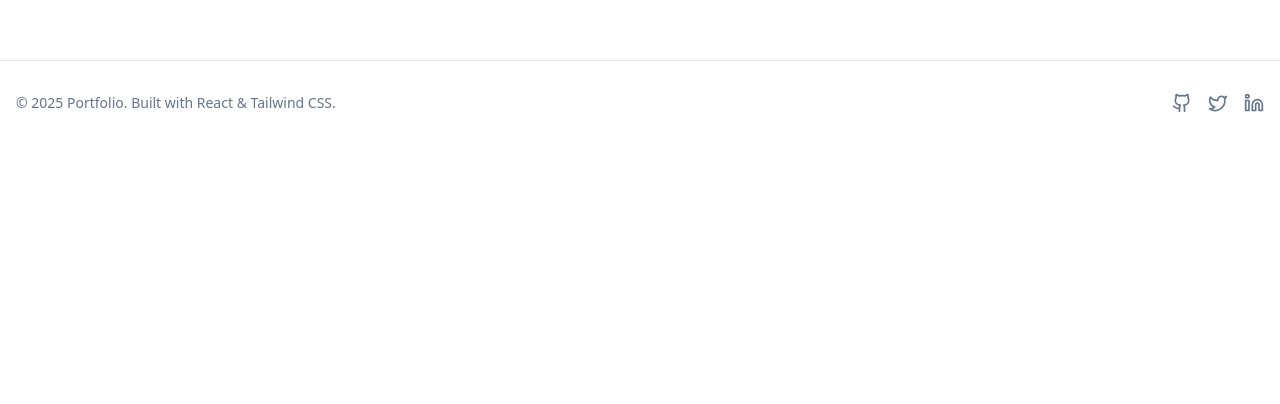
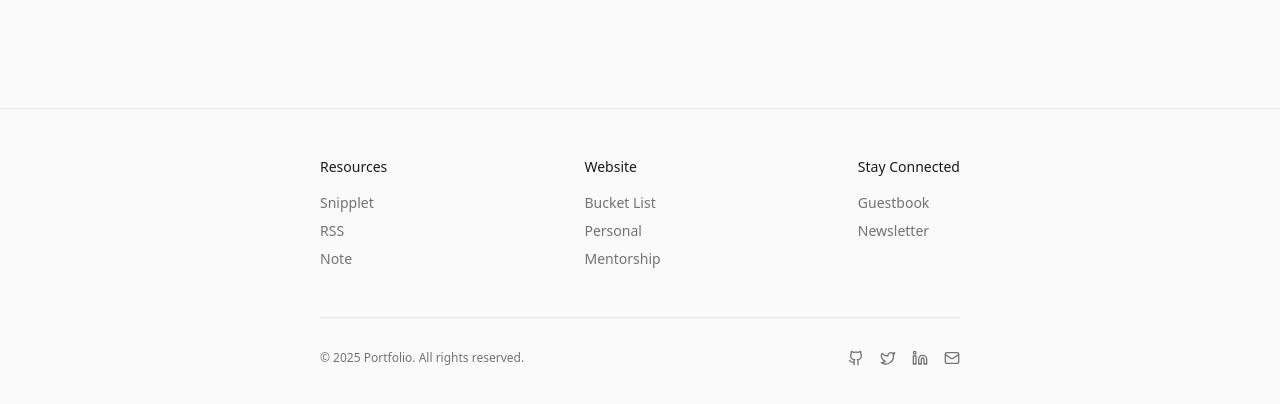
Before and after one commit to SanZuhri/sanzuhri-porto, a React (Vite) app: page /post in a window 1280 px wide. Shown: the part 1180-1584 px from the top of the page. Before the commit the page ends 1325 px from the top, so only its background shows below. Built offline with nearby package versions, Linux system fonts and the light colour scheme; the HTML template or start-up script is replaced by a standard one.

Commit message:
Refactor: Adjust UI for minimalism

```diff
--- a/src/components/ClientSection.tsx
+++ b/src/components/ClientSection.tsx
@@ -1,52 +1,21 @@
-import { motion } from "framer-motion";
 import { CLIENTS_DATA } from "@/lib/data";
-import { Card, CardContent, CardDescription, CardHeader, CardTitle } from "@/components/ui/card";
 
 export function ClientSection() {
   return (
-    <section className="py-20 bg-muted/30">
-      <div className="container mx-auto px-4">
-        <motion.div
-          initial={{ opacity: 0, y: 20 }}
-          whileInView={{ opacity: 1, y: 0 }}
-          transition={{ duration: 0.5 }}
-          viewport={{ once: true }}
-          className="mb-12 text-center"
-        >
-          <h2 className="text-3xl font-bold mb-4">Trusted By</h2>
-          <p className="text-muted-foreground">
-            Companies and organizations I've worked with
-          </p>
-        </motion.div>
+    <section className="py-16 border-t border-border">
+      <div className="container mx-auto px-4 max-w-2xl">
+        <h2 className="text-xl font-medium text-foreground mb-8">Trusted By</h2>
 
-        <div className="grid gap-6 md:grid-cols-3">
-          {CLIENTS_DATA.map((client, index) => (
-            <motion.div
+        <div className="grid grid-cols-2 md:grid-cols-4 gap-8">
+          {CLIENTS_DATA.map((client) => (
+            <div
               key={client.id}
-              initial={{ opacity: 0, y: 20 }}
-              whileInView={{ opacity: 1, y: 0 }}
-              transition={{ duration: 0.5, delay: index * 0.1 }}
-              viewport={{ once: true }}
+              className="flex items-center justify-center"
             >
-              <Card className="text-center h-full hover:shadow-md transition-shadow">
-                <CardHeader>
-                  <CardTitle>{client.name}</CardTitle>
-                  <CardDescription>{client.description}</CardDescription>
-                </CardHeader>
-                <CardContent>
-                  {client.website && (
-                    <a
-                      href={client.website}
-                      target="_blank"
-                      rel="noopener noreferrer"
-                      className="text-sm text-primary hover:underline"
-                    >
-                      Visit website
-                    </a>
-                  )}
-                </CardContent>
-              </Card>
-            </motion.div>
+              <span className="text-sm text-muted-foreground font-medium">
+                {client.name}
+              </span>
+            </div>
           ))}
         </div>
       </div>
--- a/src/components/Footer.tsx
+++ b/src/components/Footer.tsx
@@ -1,14 +1,42 @@
-import { Github, Twitter, Linkedin } from "lucide-react";
+import { Github, Twitter, Linkedin, Mail } from "lucide-react";
 
 export function Footer() {
   const currentYear = new Date().getFullYear();
 
   return (
-    <footer className="border-t border-border mt-20 py-8">
-      <div className="container mx-auto px-4">
-        <div className="flex flex-col md:flex-row justify-between items-center gap-4">
-          <p className="text-sm text-muted-foreground">
-            © {currentYear} Portfolio. Built with React & Tailwind CSS.
+    <footer className="border-t border-border py-12 mt-32">
+      <div className="container mx-auto px-4 max-w-2xl">
+        <div className="flex flex-col md:flex-row justify-between gap-8">
+          <div className="space-y-4">
+            <h3 className="text-sm font-medium text-foreground">Resources</h3>
+            <div className="flex flex-col gap-2 text-sm text-muted-foreground">
+              <a href="#" className="hover:text-foreground transition-colors">Snipplet</a>
+              <a href="#" className="hover:text-foreground transition-colors">RSS</a>
+              <a href="#" className="hover:text-foreground transition-colors">Note</a>
+            </div>
+          </div>
+
+          <div className="space-y-4">
+            <h3 className="text-sm font-medium text-foreground">Website</h3>
+            <div className="flex flex-col gap-2 text-sm text-muted-foreground">
+              <a href="#" className="hover:text-foreground transition-colors">Bucket List</a>
+              <a href="#" className="hover:text-foreground transition-colors">Personal</a>
+              <a href="#" className="hover:text-foreground transition-colors">Mentorship</a>
+            </div>
+          </div>
+
+          <div className="space-y-4">
+            <h3 className="text-sm font-medium text-foreground">Stay Connected</h3>
+            <div className="flex flex-col gap-2 text-sm text-muted-foreground">
+              <a href="#" className="hover:text-foreground transition-colors">Guestbook</a>
+              <a href="#" className="hover:text-foreground transition-colors">Newsletter</a>
+            </div>
+          </div>
+        </div>
+
+        <div className="flex items-center justify-between mt-12 pt-8 border-t border-border">
+          <p className="text-xs text-muted-foreground">
+            © {currentYear} Portfolio. All rights reserved.
           </p>
 
           <div className="flex items-center gap-4">
@@ -19,7 +47,7 @@ export function Footer() {
               className="text-muted-foreground hover:text-foreground transition-colors"
               aria-label="GitHub"
             >
-              <Github className="w-5 h-5" />
+              <Github className="w-4 h-4" />
             </a>
             <a
               href="https://twitter.com"
@@ -28,7 +56,7 @@ export function Footer() {
               className="text-muted-foreground hover:text-foreground transition-colors"
               aria-label="Twitter"
             >
-              <Twitter className="w-5 h-5" />
+              <Twitter className="w-4 h-4" />
             </a>
             <a
               href="https://linkedin.com"
@@ -37,7 +65,14 @@ export function Footer() {
               className="text-muted-foreground hover:text-foreground transition-colors"
               aria-label="LinkedIn"
             >
-              <Linkedin className="w-5 h-5" />
+              <Linkedin className="w-4 h-4" />
+            </a>
+            <a
+              href="mailto:hello@example.com"
+              className="text-muted-foreground hover:text-foreground transition-colors"
+              aria-label="Email"
+            >
+              <Mail className="w-4 h-4" />
             </a>
           </div>
         </div>
--- a/src/index.css
+++ b/src/index.css
@@ -8,83 +8,83 @@ All colors MUST be HSL.
 
 @layer base {
   :root {
-    --background: 0 0% 100%;
-    --foreground: 222 47% 11%;
+    --background: 0 0% 98%;
+    --foreground: 0 0% 10%;
 
     --card: 0 0% 100%;
-    --card-foreground: 222 47% 11%;
+    --card-foreground: 0 0% 10%;
 
     --popover: 0 0% 100%;
-    --popover-foreground: 222 47% 11%;
+    --popover-foreground: 0 0% 10%;
 
-    --primary: 199 89% 48%;
-    --primary-foreground: 0 0% 100%;
+    --primary: 0 0% 10%;
+    --primary-foreground: 0 0% 98%;
 
-    --secondary: 210 40% 96%;
-    --secondary-foreground: 222 47% 11%;
+    --secondary: 0 0% 95%;
+    --secondary-foreground: 0 0% 10%;
 
-    --muted: 210 40% 96%;
-    --muted-foreground: 215 16% 47%;
+    --muted: 0 0% 95%;
+    --muted-foreground: 0 0% 45%;
 
-    --accent: 199 89% 48%;
-    --accent-foreground: 0 0% 100%;
+    --accent: 0 0% 10%;
+    --accent-foreground: 0 0% 98%;
 
     --destructive: 0 84% 60%;
-    --destructive-foreground: 0 0% 100%;
+    --destructive-foreground: 0 0% 98%;
 
-    --border: 214 32% 91%;
-    --input: 214 32% 91%;
-    --ring: 199 89% 48%;
+    --border: 0 0% 90%;
+    --input: 0 0% 90%;
+    --ring: 0 0% 10%;
 
     --radius: 0.5rem;
 
     --sidebar-background: 0 0% 98%;
-    --sidebar-foreground: 240 5% 26%;
-    --sidebar-primary: 240 6% 10%;
+    --sidebar-foreground: 0 0% 10%;
+    --sidebar-primary: 0 0% 10%;
     --sidebar-primary-foreground: 0 0% 98%;
-    --sidebar-accent: 240 5% 96%;
-    --sidebar-accent-foreground: 240 6% 10%;
-    --sidebar-border: 220 13% 91%;
-    --sidebar-ring: 199 89% 48%;
+    --sidebar-accent: 0 0% 95%;
+    --sidebar-accent-foreground: 0 0% 10%;
+    --sidebar-border: 0 0% 90%;
+    --sidebar-ring: 0 0% 10%;
   }
 
   .dark {
-    --background: 222 47% 11%;
-    --foreground: 210 40% 98%;
+    --background: 0 0% 7%;
+    --foreground: 0 0% 90%;
 
-    --card: 217 33% 17%;
-    --card-foreground: 210 40% 98%;
+    --card: 0 0% 10%;
+    --card-foreground: 0 0% 90%;
 
-    --popover: 222 47% 11%;
-    --popover-foreground: 210 40% 98%;
+    --popover: 0 0% 7%;
+    --popover-foreground: 0 0% 90%;
 
-    --primary: 199 89% 48%;
-    --primary-foreground: 0 0% 100%;
+    --primary: 0 0% 90%;
+    --primary-foreground: 0 0% 10%;
 
-    --secondary: 217 33% 17%;
-    --secondary-foreground: 210 40% 98%;
+    --secondary: 0 0% 12%;
+    --secondary-foreground: 0 0% 90%;
 
-    --muted: 217 33% 17%;
-    --muted-foreground: 215 20% 65%;
+    --muted: 0 0% 12%;
+    --muted-foreground: 0 0% 55%;
 
-    --accent: 199 89% 48%;
-    --accent-foreground: 0 0% 100%;
+    --accent: 0 0% 90%;
+    --accent-foreground: 0 0% 10%;
 
     --destructive: 0 63% 31%;
-    --destructive-foreground: 210 40% 98%;
+    --destructive-foreground: 0 0% 90%;
 
-    --border: 217 33% 17%;
-    --input: 217 33% 17%;
-    --ring: 199 89% 48%;
+    --border: 0 0% 15%;
+    --input: 0 0% 15%;
+    --ring: 0 0% 90%;
 
-    --sidebar-background: 240 6% 10%;
-    --sidebar-foreground: 240 5% 96%;
-    --sidebar-primary: 199 89% 48%;
-    --sidebar-primary-foreground: 0 0% 100%;
-    --sidebar-accent: 240 4% 16%;
-    --sidebar-accent-foreground: 240 5% 96%;
-    --sidebar-border: 240 4% 16%;
-    --sidebar-ring: 199 89% 48%;
+    --sidebar-background: 0 0% 7%;
+    --sidebar-foreground: 0 0% 90%;
+    --sidebar-primary: 0 0% 90%;
+    --sidebar-primary-foreground: 0 0% 10%;
+    --sidebar-accent: 0 0% 12%;
+    --sidebar-accent-foreground: 0 0% 90%;
+    --sidebar-border: 0 0% 15%;
+    --sidebar-ring: 0 0% 90%;
   }
 }
 
--- a/src/pages/Index.tsx
+++ b/src/pages/Index.tsx
@@ -9,8 +9,8 @@ const Index = () => {
     <div className="min-h-screen">
       <ProfileSection />
 
-      <div className="container mx-auto px-4 mb-20">
-        <div className="grid gap-6 md:grid-cols-2 mb-20">
+      <div className="container mx-auto px-4 max-w-2xl mb-32">
+        <div className="space-y-16">
           <ActivityWidget />
           <RepoWidget />
         </div>
```
Also changed, not shown: src/components/ActivityWidget.tsx (+28 -71 lines), src/components/ProfileSection.tsx (+19 -50 lines), src/components/ProjectSection.tsx (+43 -62 lines), src/components/RepoWidget.tsx (+27 -59 lines).
